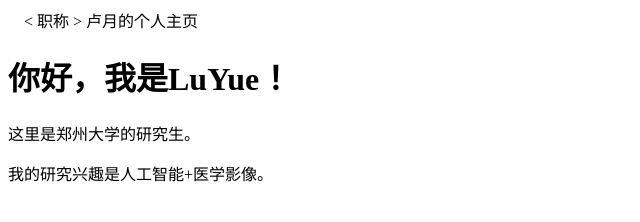
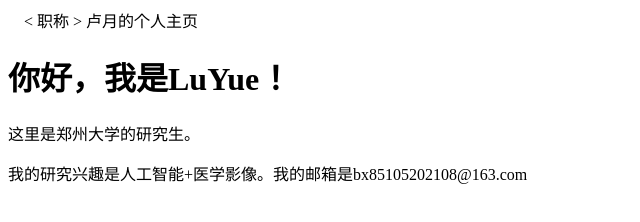
Before and after one commit to hhhh123662/hhhh123662.github.io, a plain HTML site: page index.html in a window 1280 px wide. Shown: the whole page, without its empty margins (0-640 px from the left). Drawn offline with Linux system fonts and the light colour scheme.

Commit message:
Update index.html

```diff
--- a/index.html
+++ b/index.html
@@ -7,6 +7,6 @@
 <body>
     <h1>你好，我是LuYue！</h1>
     <p>这里是郑州大学的研究生。</p>
-    <p>我的研究兴趣是人工智能+医学影像。</p>
+    <p>我的研究兴趣是人工智能+医学影像。我的邮箱是bx85105202108@163.com</p>
 </body>
 </html>
```
